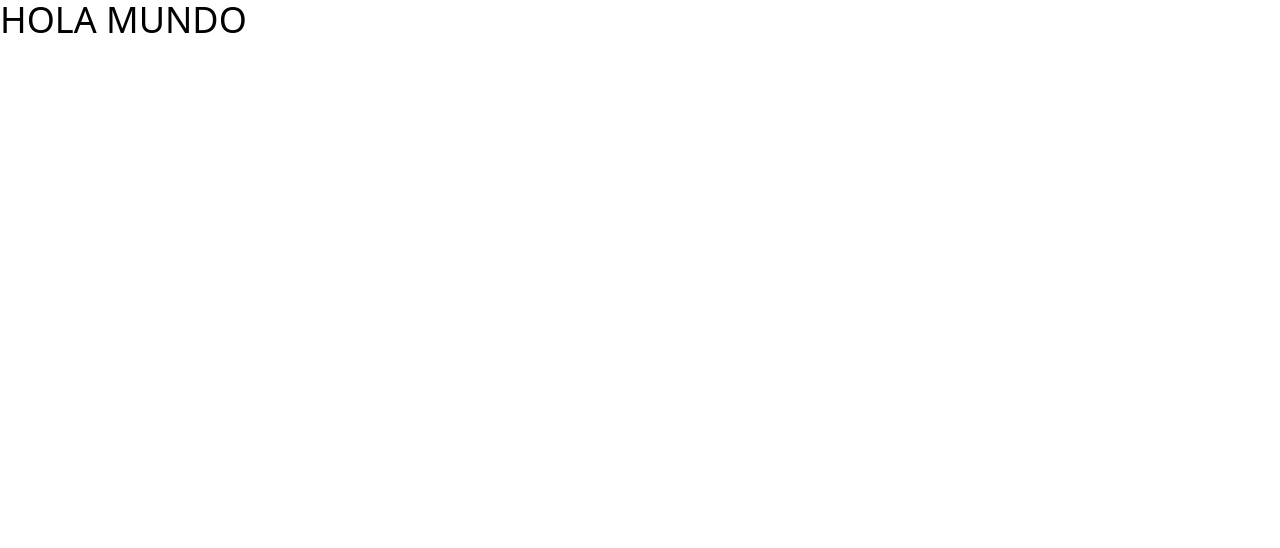
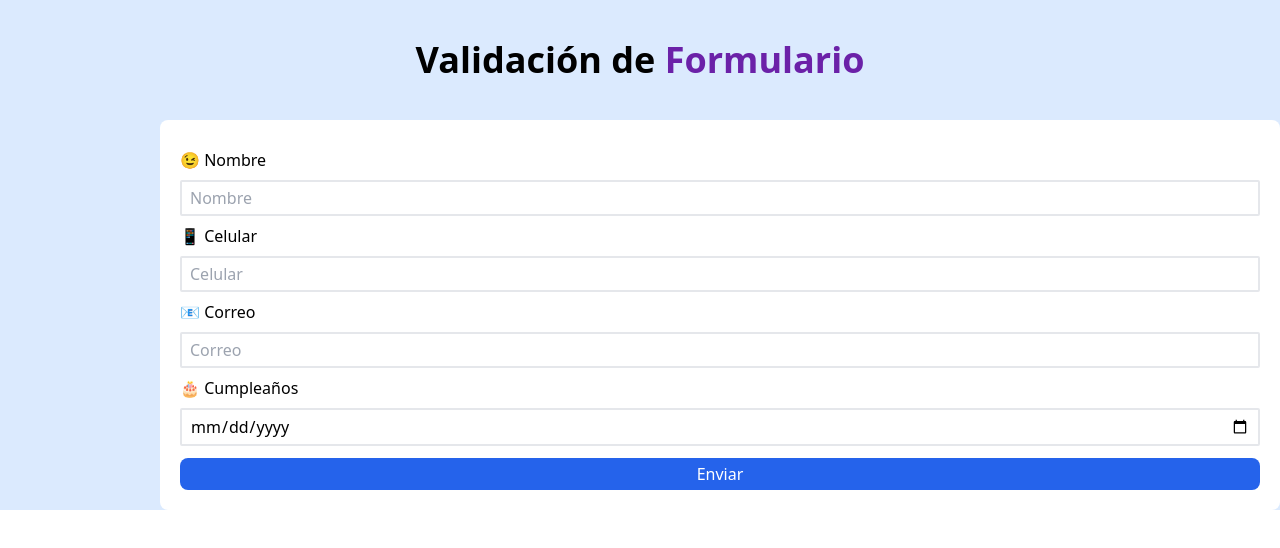
Before and after one commit to RubenJ27/Formularion-react, a React (Vite) app: page / in a window 1280 px wide. Shown: the top 548 px of the page. Built offline with nearby package versions, Linux system fonts and the light colour scheme.

Commit message:
Se esta trabajando en el diseño del formulario

```diff
--- a/src/App.jsx
+++ b/src/App.jsx
@@ -1,10 +1,15 @@
+import Form from "./components/Form"
+import Header from "./components/Header"
 
 function App() {
 
   return (
-    <>
-      <h1 className="text-4xl uppercase">Hola Mundo</h1>
-    </>
+    <div className="container mx-auto">
+    <Header />
+    <div className="md: ml-40 md:flex flex-col p-5 rounded-lg bg-white">
+    <Form />
+    </div>
+    </div>
   )
 }
 
--- /dev/null
+++ b/src/components/Form.jsx
@@ -0,0 +1,19 @@
+function Form() {
+
+  return (
+      <form className="flex flex-col">
+      <label htmlFor="" className="my-2">😉 Nombre</label>
+      <input type="text" className="border-solid border-2 border-gray-200 rounded-sm py-1 px-2" name="name" id="name" placeholder="Nombre" />
+      <label htmlFor="" className="my-2">📱 Celular</label>
+      <input type="number" className="border-solid border-2 border-gray-200 rounded-sm py-1 px-2" name="phone" id="phone" placeholder="Celular" />
+      <label htmlFor="" className="my-2">📧 Correo</label>
+      <input type="email" className="border-solid border-2 border-gray-200 rounded-sm py-1 px-2" name="email" id="email" placeholder="Correo" />
+      <label htmlFor="" className="my-2">🎂 Cumpleaños</label>
+      <input type="date" className="border-solid border-2 border-gray-200 rounded-sm py-1 px-2" name="birthday" id="birthday" />
+      <button className="container mx-auto py-1 bg-blue-600 text-white rounded-lg mt-3" >Enviar</button>
+      </form>
+
+  )
+}
+
+export default Form
--- /dev/null
+++ b/src/components/Header.jsx
@@ -0,0 +1,11 @@
+function Header() {
+
+  return (
+    <div className="container mx-auto py-10 text-center">
+      <h1 className="text-4xl font-black">Validación de <span className="text-purple-800 inline text-4xl font-black">Formulario</span></h1>
+    </div>
+
+  )
+}
+
+export default Header
--- a/src/main.jsx
+++ b/src/main.jsx
@@ -1,10 +1,15 @@
 import React from 'react'
 import ReactDOM from 'react-dom/client'
 import App from './App'
+import Form from './components/Form'
+import Header from './components/Header'
 import './index.css'
 
 ReactDOM.createRoot(document.getElementById('root')).render(
   <React.StrictMode>
+    <div className='relative bg-blue-100 w-full h-full'>
     <App />
+    </div>
+
   </React.StrictMode>
 )
```
